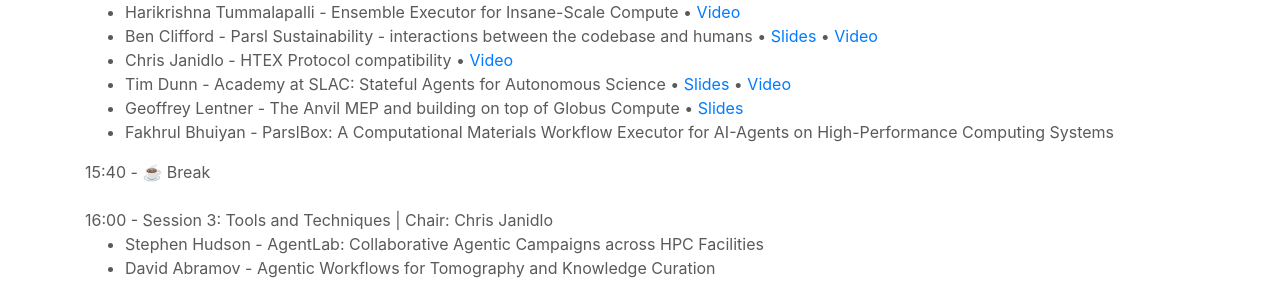
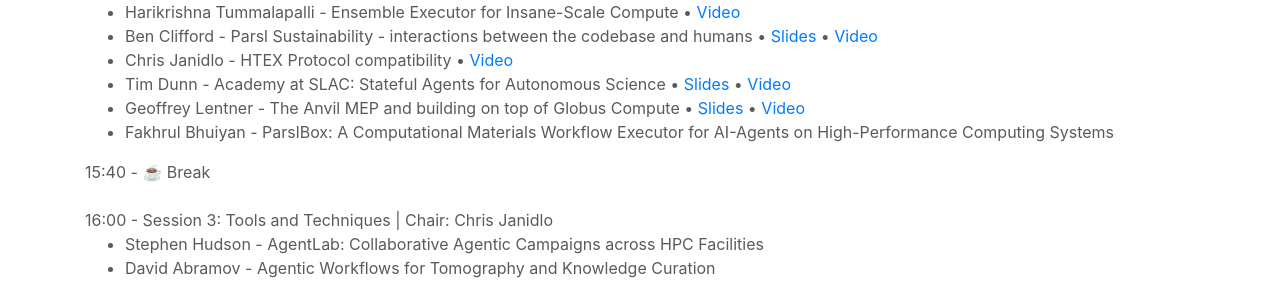
Before and after one commit to Parsl/parsl.github.io, a Jekyll site: the page built from parslfest/apex2026.html, in a window 1280 px wide and 900 px high, scrolled down 898 px. Shown: the part 162-445 px from the top of the window. Built offline with Jekyll 4.4.1, drawn with Linux system fonts in a browser that asks for light colours.

Commit message:
Add Geoffrey video

```diff
--- a/parslfest/apex2026.html
+++ b/parslfest/apex2026.html
@@ -81,7 +81,7 @@
 <li>Ben Clifford - Parsl Sustainability - interactions between the codebase and humans • <a href="2026/clifford-sustainability-humans-codebase.pdf" target="_blank">Slides</a> • <a href="https://youtu.be/QO9XijtNZwM">Video</a> </li>
 <li>Chris Janidlo - HTEX Protocol compatibility  • <a href="https://youtu.be/R4vzdu6fh9M">Video</a>  </li>
 <li>Tim Dunn - Academy at SLAC: Stateful Agents for Autonomous Science • <a href="2026/dunn-academy-at-slac.pdf" target="_blank">Slides</a>   • <a href="https://youtu.be/-BYitK8w28o">Video</a> </li>
-<li>Geoffrey Lentner - The Anvil MEP and building on top of Globus Compute • <a href="2026/geoffrey_anvil_mep_2026_apex.pdf" target="_blank">Slides</a> </li>
+<li>Geoffrey Lentner - The Anvil MEP and building on top of Globus Compute • <a href="2026/geoffrey_anvil_mep_2026_apex.pdf" target="_blank">Slides</a>  • <a href="https://youtu.be/Li12ZWFfjb4">Video</a> </li>
 <li>Fakhrul Bhuiyan - ParslBox: A Computational Materials Workflow Executor for AI-Agents on High-Performance Computing Systems</li>
 </ul>
 
```
